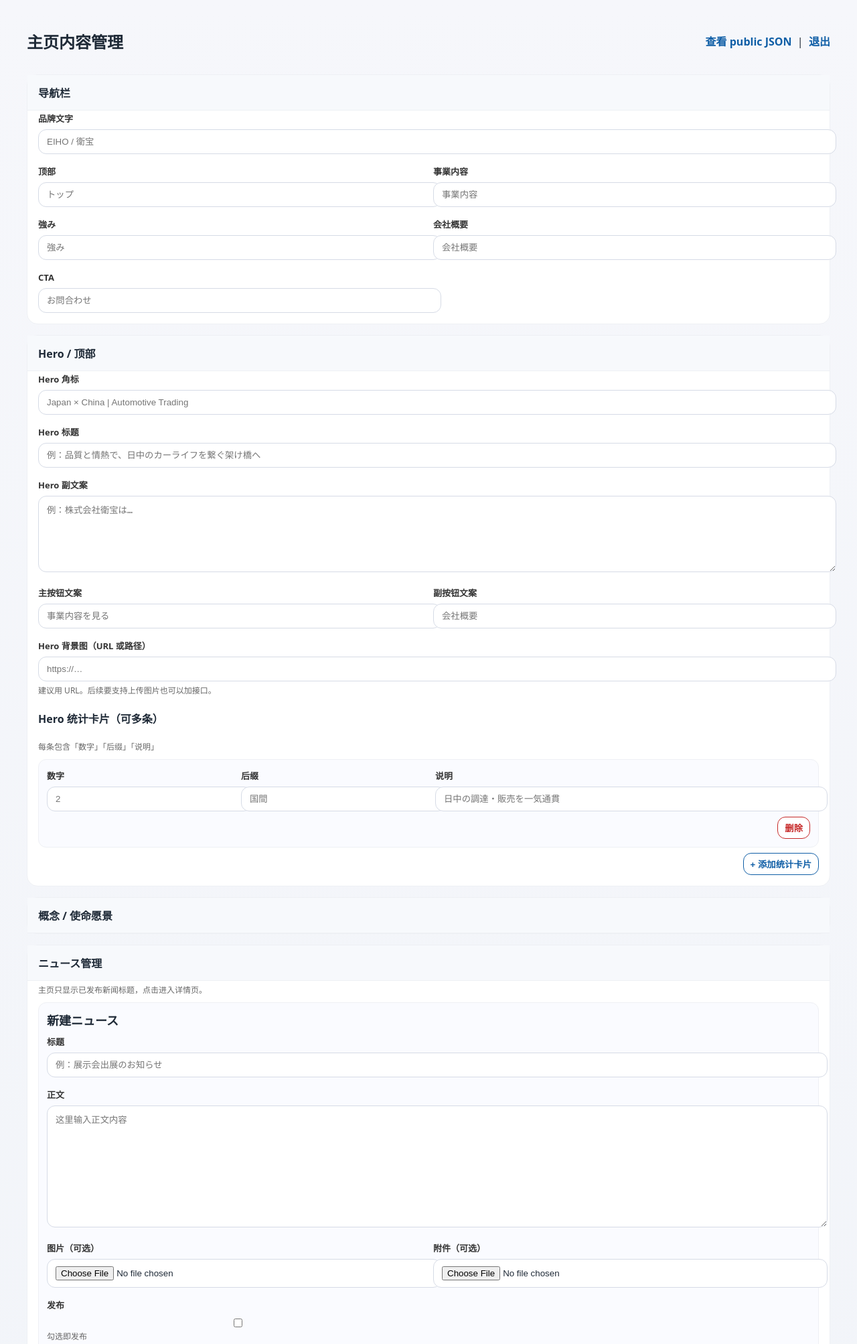
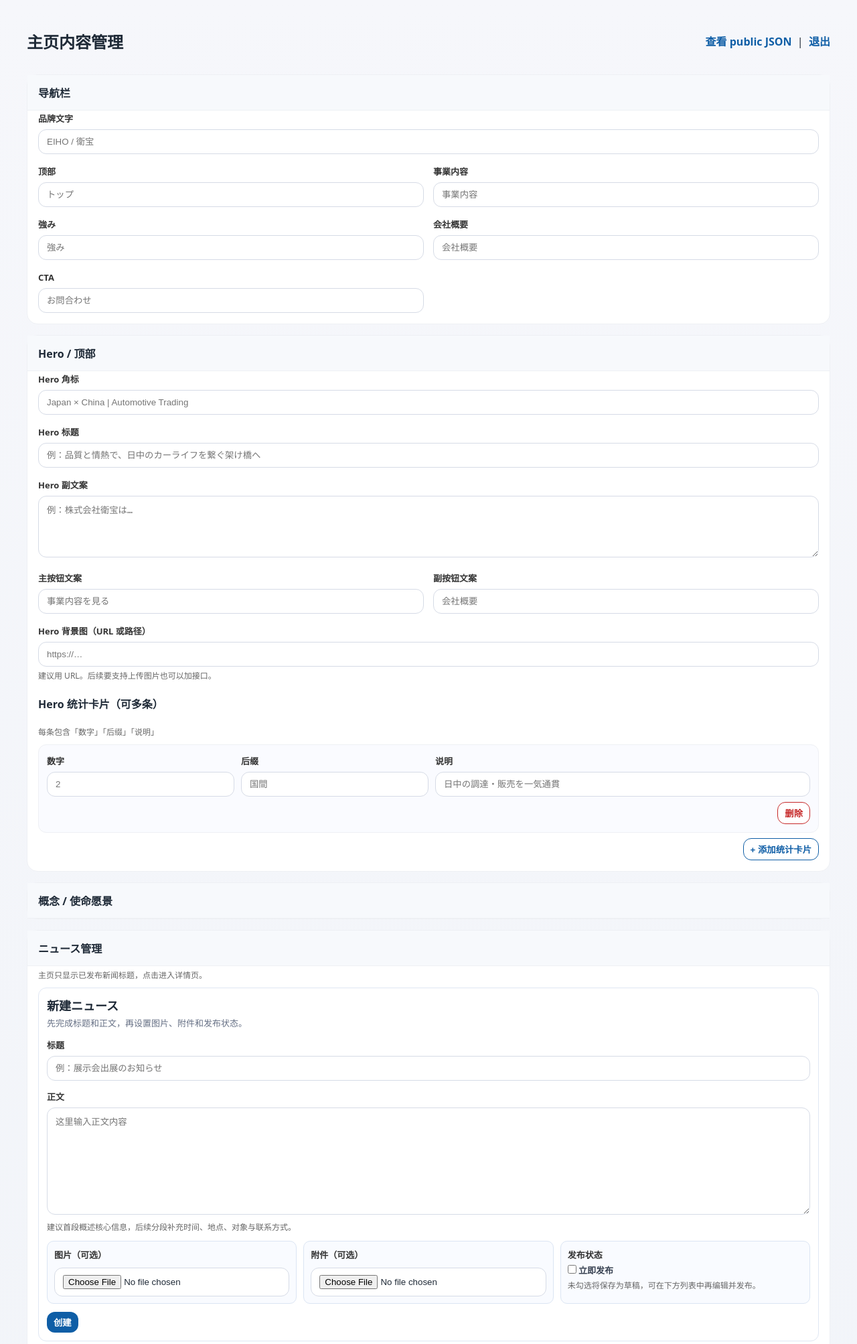
Before and after one commit to morookaatsuhiro/company_web_page, a FastAPI app: template backend/app/templates/admin_home.html in a window 1280 px wide. Shown: the top 2006 px of the page at 67% size. Run offline with FastAPI, Linux system fonts and the light colour scheme; the template is opened without the code that fills it, so the values that code supplies are empty.

Commit message:
'第十四次提交'

```diff
--- a/backend/app/templates/admin_home.html
+++ b/backend/app/templates/admin_home.html
@@ -18,7 +18,7 @@
     .section-body{padding:0 16px 16px;}
     .section-title{display:flex;align-items:center;justify-content:space-between;margin:0;}
     label{font-weight:700;color:#333;font-size:13px;}
-    input,textarea{width:100%;padding:10px 12px;border:1px solid #d6dbe6;border-radius:12px;margin-top:6px;background:#fff;}
+    input,textarea{width:100%;padding:10px 12px;border:1px solid #d6dbe6;border-radius:12px;margin-top:6px;background:#fff;box-sizing:border-box;}
     input:focus,textarea:focus{outline:none;border-color:#0f5ea6;box-shadow:0 0 0 3px rgba(15,94,166,.12);}
     textarea{min-height:92px;resize:vertical;}
     textarea.textarea-tall{min-height:160px;}
@@ -40,6 +40,31 @@
     .news-wrap{margin-top:18px;}
     .news-meta{display:flex;gap:8px;align-items:center;font-size:12px;color:#6b7280;}
     .badge{display:inline-block;padding:2px 8px;border-radius:999px;background:#eef2ff;color:#3f51b5;font-weight:700;font-size:11px;}
+    .news-create{background:#fff;border:1px solid #dfe7f3;}
+    .news-create-title{margin:0 0 4px;font-size:18px;color:#1f2a37;}
+    .news-create-subtitle{margin:0 0 12px;color:#667085;font-size:13px;}
+    .news-create-grid{display:block;}
+    .news-main-fields{display:grid;grid-template-columns:1fr;gap:12px;}
+    .news-side-panel{
+      margin-top:12px;
+      display:grid;
+      grid-template-columns:repeat(3,minmax(0,1fr));
+      gap:10px;
+    }
+    .news-upload-card{
+      border:1px solid #dbe5f3;
+      border-radius:10px;
+      background:#f9fbff;
+      padding:10px;
+    }
+    .news-upload-card label{display:block;margin-bottom:4px;}
+    .news-publish-check{display:flex;align-items:center;gap:6px;font-size:13px;color:#374151;}
+    .news-publish-check input[type="checkbox"]{width:auto;margin:0;}
+    .news-create .item-actions{margin-top:12px;justify-content:flex-start;}
+    .news-item{background:linear-gradient(180deg,#ffffff 0%,#f8fbff 100%);}
+    @media (max-width: 900px){
+      .news-side-panel{grid-template-columns:1fr;}
+    }
   </style>
 </head>
 <body>
@@ -254,27 +279,34 @@
         <div class="section-body">
           <div class="hint">主页只显示已发布新闻标题，点击进入详情页。</div>
           <div class="item-row news-create">
-            <h4 class="card-title">新建ニュース</h4>
-            <div class="grid">
-              <div class="full">
+            <h4 class="news-create-title">新建ニュース</h4>
+            <p class="news-create-subtitle">先完成标题和正文，再设置图片、附件和发布状态。</p>
+            <div class="news-create-grid">
+              <div class="news-main-fields">
+                <div>
                 <label>标题</label>
                 <input name="title" placeholder="例：展示会出展のお知らせ" title="新闻标题">
-              </div>
-              <div class="full">
+                </div>
+                <div>
                 <label>正文</label>
                 <textarea name="body" class="textarea-tall" placeholder="这里输入正文内容" title="新闻正文"></textarea>
+                <div class="hint">建议首段概述核心信息，后续分段补充时间、地点、对象与联系方式。</div>
               </div>
-              <div>
+              </div>
+            </div>
+            <div class="news-side-panel">
+              <div class="news-upload-card">
                 <label>图片（可选）</label>
                 <input type="file" name="image" accept="image/*" title="新闻图片">
               </div>
-              <div>
+              <div class="news-upload-card">
                 <label>附件（可选）</label>
                 <input type="file" name="attachment" title="新闻附件">
               </div>
-              <div>
-                <label>发布</label>
-                <div class="hint"><input type="checkbox" name="is_published" title="发布状态"> 勾选即发布</div>
+              <div class="news-upload-card">
+                <label>发布状态</label>
+                <label class="news-publish-check"><input type="checkbox" name="is_published" title="发布状态"> 立即发布</label>
+                <div class="hint">未勾选将保存为草稿，可在下方列表中再编辑并发布。</div>
               </div>
             </div>
             <div class="item-actions">
@@ -730,40 +762,42 @@
     };
 
     document.addEventListener("click", (e) => {
-      const target = e.target;
-      if (target.matches("[data-add-service]")) {
+      const el = e.target instanceof Element ? e.target : null;
+      if (!el) return;
+
+      if (el.closest("[data-add-service]")) {
         addItem("servicesList", "serviceItemTpl");
       }
-      if (target.matches("[data-add-strength]")) {
+      if (el.closest("[data-add-strength]")) {
         addItem("strengthsList", "strengthItemTpl");
       }
-      if (target.matches("[data-add-hero-stat]")) {
+      if (el.closest("[data-add-hero-stat]")) {
         addItem("heroStatsList", "heroStatItemTpl");
       }
-      if (target.matches("[data-add-concept-point]")) {
+      if (el.closest("[data-add-concept-point]")) {
         addItem("conceptPointsList", "conceptPointTpl");
       }
-      if (target.matches("[data-add-contact-example]")) {
+      if (el.closest("[data-add-contact-example]")) {
         addItem("contactExamplesList", "contactExampleTpl");
       }
-      if (target.matches("[data-remove]")) {
-        const row = target.closest(".item-row");
+      if (el.closest("[data-remove]")) {
+        const row = el.closest(".item-row");
         if (row) row.remove();
       }
-      if (target.matches("[data-news-create]")) {
-        const root = target.closest(".news-create");
+      if (el.closest("[data-news-create]")) {
+        const root = el.closest(".news-create");
         if (!root) return;
         submitNewsForm("/admin/news/create", root);
       }
-      if (target.matches("[data-news-update]")) {
-        const root = target.closest(".news-item");
+      if (el.closest("[data-news-update]")) {
+        const root = el.closest(".news-item");
         if (!root) return;
         const id = root.getAttribute("data-news-id");
         if (!id) return;
         submitNewsForm(`/admin/news/update/${id}`, root);
       }
-      if (target.matches("[data-news-delete]")) {
-        const root = target.closest(".news-item");
+      if (el.closest("[data-news-delete]")) {
+        const root = el.closest(".news-item");
         if (!root) return;
         const id = root.getAttribute("data-news-id");
         if (!id) return;
```
Also changed, not shown: backend/app/templates/news_detail.html (+25 -8 lines), backend/eiho.db.
